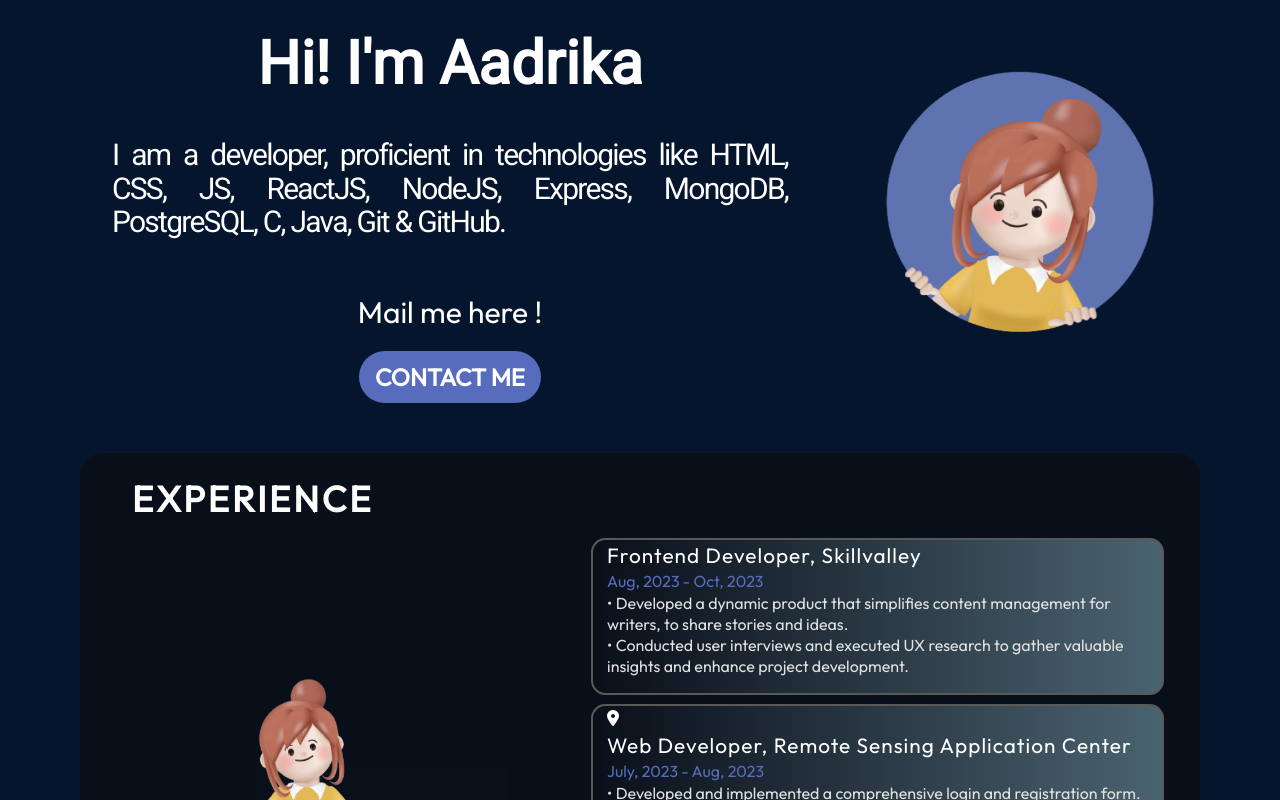
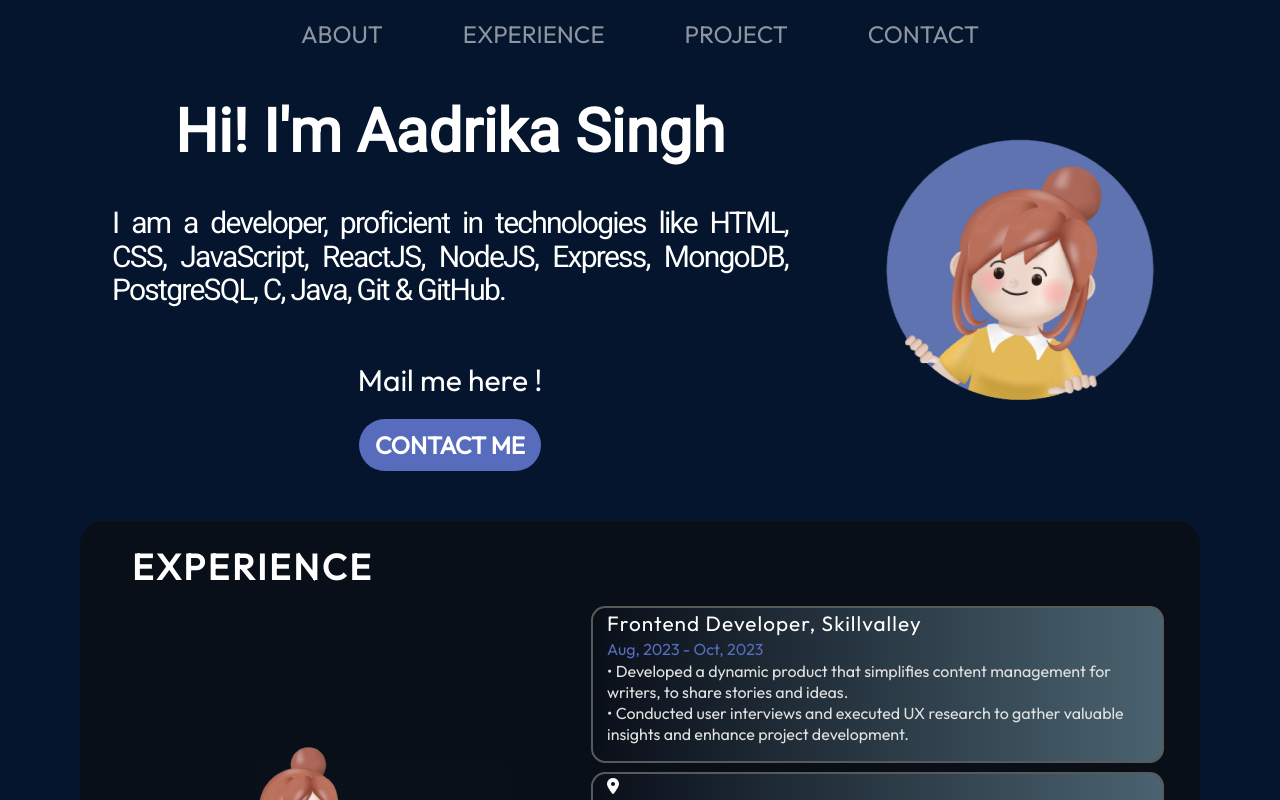
Before and after one commit to aadrikasingh18/Portfolio, a React (Create React App) app: page / in a window 1280 px wide. Shown: the top 800 px of the page. Built offline with nearby package versions, Linux system fonts and the light colour scheme.

Commit message:
navbar issue fixes

```diff
--- a/public/index.html
+++ b/public/index.html
@@ -13,8 +13,7 @@
 
   <link href="https://cdn.jsdelivr.net/npm/bootstrap@5.3.2/dist/css/bootstrap.min.css" rel="stylesheet"
     integrity="sha384-T3c6CoIi6uLrA9TneNEoa7RxnatzjcDSCmG1MXxSR1GAsXEV/Dwwykc2MPK8M2HN" crossorigin="anonymous">
-</head>
-<title>PORTFOLIO</title>
+  <title>PORTFOLIO</title>
 </head>
 
 <body>
@@ -23,8 +22,7 @@
   <script src="https://cdn.jsdelivr.net/npm/bootstrap@5.3.2/dist/js/bootstrap.bundle.min.js"
     integrity="sha384-C6RzsynM9kWDrMNeT87bh95OGNyZPhcTNXj1NW7RuBCsyN/o0jlpcV8Qyq46cDfL"
     crossorigin="anonymous"></script>
-    <script src="https://kit.fontawesome.com/64f4ba1195.js" crossorigin="anonymous"></script>
-</body>
+  <script src="https://kit.fontawesome.com/64f4ba1195.js" crossorigin="anonymous"></script>
 </body>
 
 </html>
--- a/src/App.js
+++ b/src/App.js
@@ -1,6 +1,5 @@
 import './App.css';
-import { BrowserRouter as Router } from 'react-router-dom';
-// import Navbar from "./Components/Navbar"
+import Navbar from "./Components/Navbar"
 import Hero from "./Components/Hero"
 import Experience from "./Components/Experience"
 import Project from "./Components/Project"
@@ -13,14 +12,12 @@ import Contact from "./Components/Contact"
 function App() {
   return (
     <>
-      <Router>
-        {/* <div className='app'><Navbar /></div> */}
-        <div className='app'><Hero /></div>
-        <div className='app'><Experience /></div>
-        <div className='app'><Project /></div>
-        {/* <div className='app'><Skill /></div> */}
-        <div className='app'><Contact /></div>
-      </Router>
+      <div className='app'><Navbar /></div>
+      <div className='app'><Hero /></div>
+      <div className='app'><Experience /></div>
+      <div className='app'><Project /></div>
+      {/* <div className='app'><Skill /></div> */}
+      <div className='app'><Contact /></div>
     </>
   );
 }
--- a/src/Components/Contact.js
+++ b/src/Components/Contact.js
@@ -7,7 +7,7 @@ import Col from 'react-bootstrap/Col';
 const Contact = () => {
   return (
     <>
-      <Container className='contact'>
+      <Container id="contact" className='contact'>
         <Row>
           {/* LEFT DIV*/}
           <Col lg={{ span: 6, order: 1 }} sm={{ span: 12, order: 2 }} className='contact-left'>
--- a/src/Components/Experience.js
+++ b/src/Components/Experience.js
@@ -8,7 +8,7 @@ import Col from 'react-bootstrap/Col';
 const Experience = () => {
   return (
     <>
-      <Container className='experience'>
+      <Container id="experience" className='experience'>
         <h2 className='experience-heading'>
           EXPERIENCE
         </h2>
--- a/src/Components/Hero.js
+++ b/src/Components/Hero.js
@@ -8,13 +8,13 @@ import Col from 'react-bootstrap/Col';
 const Hero = () => {
   return (
     <>
-    {/* REACT BOOTSTRAP DOCS */}
-      <Container className='hero-container'>
+      {/* REACT BOOTSTRAP DOCS */}
+      <Container id="about" className='hero-container'>
         <Row>
           {/* LEFT DIV*/}
           <Col lg={{ span: 8, order: 1 }} xs={{ span: 12, order: 2 }} className='hero-content-left'>
-            <h1 className='hero-title'>Hi! I'm Aadrika</h1>
-            <p className="hero-description">I am a developer, proficient in technologies like HTML, CSS, JS, ReactJS, NodeJS, Express, MongoDB, PostgreSQL, C, Java, Git & GitHub. </p><br></br>
+            <h1 className='hero-title'>Hi! I'm Aadrika Singh</h1>
+            <p className="hero-description">I am a developer, proficient in technologies like HTML, CSS, JavaScript, ReactJS, NodeJS, Express, MongoDB, PostgreSQL, C, Java, Git & GitHub. </p><br></br>
             <p className="hero-description-end">Mail me here !</p>
             <div className='hero-btn'>
               <a href="mailto:aadrikas04@gmail.com" className='hero-contactBtn'>CONTACT ME</a>
@@ -22,7 +22,7 @@ const Hero = () => {
           </Col>
 
           {/* RIGHT DIV */}
-          <Col lg={{ span: 4, order: 2 }}  xs={{ span: 12, order: 1 }} className='hero-content-right'>
+          <Col lg={{ span: 4, order: 2 }} xs={{ span: 12, order: 1 }} className='hero-content-right'>
             <img src={heroPic} alt={"pic"} className='hero-img' />
           </Col>
         </Row>
--- a/src/Components/Navbar.css
+++ b/src/Components/Navbar.css
@@ -1,45 +1,68 @@
 @import "../vars.css";
 
 .styleNavbar {
-    position: relative;
     display: flex;
     align-items: center;
-    justify-content: space-between;
-    /* padding-top: 70px; (4rem) */
-    padding-top: 2.5rem;
-    /* padding-top: 3.5rem; */
+    justify-content: space-around;
     z-index: 2;
-    margin: 0 10%;
+    margin: 0 20%;
 }
 
 .styleTitleNav {
-    /* font-size: 30px; */
-    font-size: 1.8rem;
-    font-weight: 600;
-    text-decoration: none;
-    color: var(--color-text);
-}
-
-.styleMenuNav {
-    display: flex;
-}
-
-.styleMenuItemsNav {
-    display: flex;
-    /* gap: 47px; */
-    gap: 3rem;
-    list-style: none;
-}
-
-.styleMenuItemsNav a {
-    /* font-size: 25px; */
     font-size: 1.5rem;
     font-weight: 500;
     text-decoration: none;
     color: var(--color-text);
 }
 
-/* .navbar-brand {
-    padding-right: 240px;
-    padding-right: 15rem;
+.nav-item {
+    margin-right: 2rem;
+    margin-left: 2rem;
+}
+
+/* Responsive styles for smaller screens */
+@media (max-width: 991px) {
+    .styleNavbar {
+        margin: 0;
+        justify-content: center;
+        padding: 0.5rem 1rem;
+    }
+
+    .styleTitleNav {
+        text-align: center;
+    }
+
+    .navbar-nav {
+        align-items: center;
+        width: 100%;
+        justify-content: center;
+    }
+
+    .nav-item {
+        margin-right: 1rem;
+        margin-left: 1rem;
+    }
+}
+
+@media (max-width: 576px) {
+    .styleNavbar {
+        padding: 0.5rem;
+    }
+
+    .nav-item {
+        margin-right: 0.5rem;
+        margin-left: 0.5rem;
+    }
+
+    .nav-link {
+        font-size: 0.9rem;
+        padding: 0.5rem 0.25rem;
+    }
+}
+
+/* .styleMenuItemsNav a {
+    font-size: 1.5rem;
+    font-weight: 500;
+    text-decoration: none;
+    color: var(--color-text);
 } */
--- a/src/Components/Navbar.js
+++ b/src/Components/Navbar.js
@@ -1,74 +1,40 @@
 import React from 'react'
-import { Link } from 'react-router-dom';
 import './Navbar.css';
 
 export default function Navbar() {
+    const handleSmoothScroll = (e, targetId) => {
+        e.preventDefault();
+        const element = document.getElementById(targetId);
+        if (element) {
+            element.scrollIntoView({ behavior: 'smooth', block: 'start' });
+        }
+    };
+
     return (
         <div>
-            <nav className="navbar navbar-expand-lg navbar-dark">
-                <div className="container-fluid styleNavbar">
-                    <a className="navbar-brand styleTitleNav" href="/">PORTFOLIO</a>
+            <nav className="navbar navbar-expand-lg navbar-dark styleNavbar">
+
                 <button className="navbar-toggler" type="button" data-bs-toggle="collapse" data-bs-target="#navbarSupportedContent" aria-controls="navbarSupportedContent" aria-expanded="false" aria-label="Toggle navigation">
                     <span className="navbar-toggler-icon"></span>
                 </button>
-                    <div className="collapse navbar-collapse styleMenuNav" id="navbarSupportedContent">
-                        <ul className="navbar-nav me-auto mb-2 mb-lg-0 styleMenuItemsNav">
+
+                <div className="collapse navbar-collapse styleTitleNav" id="navbarSupportedContent">
+                    <ul className="navbar-nav mx-auto mb-2 mb-lg-0">
                         <li className="nav-item">
-                                <Link to={'/about'} className="nav-link">ABOUT</Link>
-                                {/* <a href="/about" className="nav-link">ABOUT</a> */}
+                            <a href="#about" onClick={(e) => handleSmoothScroll(e, 'about')} className="nav-link">ABOUT</a>
                         </li>
                         <li className="nav-item">
-                                <Link to={'/experience'} className="nav-link">EXPERIENCE</Link>
-                                {/* <a href="/experience" className="nav-link">EXPERIENCE</a> */}
+                            <a href="#experience" onClick={(e) => handleSmoothScroll(e, 'experience')} className="nav-link">EXPERIENCE</a>
                         </li>
                         <li className="nav-item">
-                                <Link to={'/project'} className="nav-link">PROJECT</Link>
+                            <a href="#project" onClick={(e) => handleSmoothScroll(e, 'project')} className="nav-link">PROJECT</a>
                         </li>
                         <li className="nav-item">
-                                <Link to={'/contact'} className="nav-link">CONTACT</Link>
+                            <a href="#contact" onClick={(e) => handleSmoothScroll(e, 'contact')} className="nav-link">CONTACT</a>
                         </li>
                     </ul>
-                    </div>
                 </div>
             </nav>
         </div>
     )
 }
-
-// import React from 'react'
-// import './Navbar.css';
-// import { useState } from 'react'; // FOR HAMBURGER MENU
-// import { getImageUrl } from '../utils'
-
-// const Navbar = () => {
-//     const [menuOpen, setMenuOpen] = useState(false);
-//     return (
-//         <>
-//             <nav className="styleNavbar">
-//                 <a className="styleTitleNav" href="/">PORTFOLIO</a>
-//                 <div className="styleMenuNav">
-//                     <img className="styleMenuBtnNav"
-//                         src={menuOpen ? getImageUrl("nav/menuIcon.png") : getImageUrl("nav/menuIcon.png")} alt="menu-button"
-//                         onClick={() => setMenuOpen(!menuOpen)}
-//                     />
-//                     <ul className="styleMenuItemsNav">
-//                         <li>
-//                             <a href="#experience">ABOUT</a>
-//                         </li>
-//                         <li>
-//                             <a href="#experience">EXPERIENCE</a>
-//                         </li>
-//                         <li>
-//                             <a href="#projects">PROJECTS</a>
-//                         </li>
-//                         <li>
-//                             <a href="#contact">CONTACT</a>
-//                         </li>
-//                     </ul>
-//                 </div>
-//             </nav>
-//         </>
-//     )
-// }
-
-// export default Navbar
--- a/src/Components/Project.js
+++ b/src/Components/Project.js
@@ -8,7 +8,7 @@ import Col from 'react-bootstrap/Col';
 const Project = () => {
   return (
     <>
-      <Container className='project'>
+      <Container id="project" className='project'>
         <h2 className='project-heading'>
           PROJECTS
         </h2>
```
Lines whose indentation alone changed are shown as unchanged.
